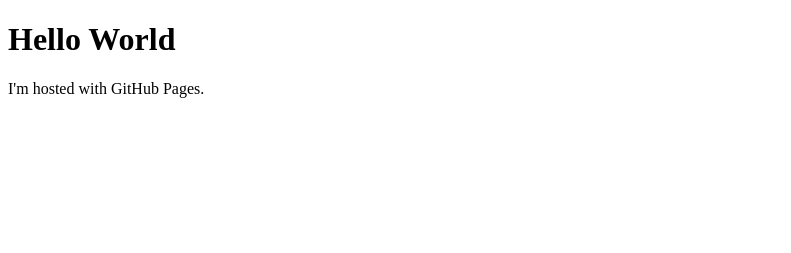
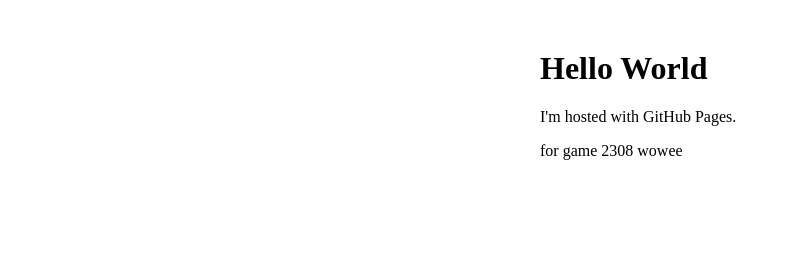
Before and after one commit to veserkind/veserkind.github.io, a plain HTML site: page index.html in a window 1280 px wide. Shown: the whole page, without its empty margins (0-791 px from the left). Drawn offline with Linux system fonts and the light colour scheme.

Commit message:
Update index.html

```diff
--- a/index.html
+++ b/index.html
@@ -2,7 +2,19 @@
 <html>
 <head>
     <title>veserkind.github.io</title>
-    <h1>Hello World</h1>
-    <p>I'm hosted with GitHub Pages.</p>
+    <style>
+        #sitebody{
+            height: 200px;
+            width: 200px;
+            margin: 50px auto;
+        }
+    </style>
+</head>
+<body>
+    <div id="sitebody">
+        <h1>Hello World</h1>
+        <p>I'm hosted with GitHub Pages.</p>
+        <p>for game 2308 wowee</p>
+    </div>
 </body>
 </html>
```
